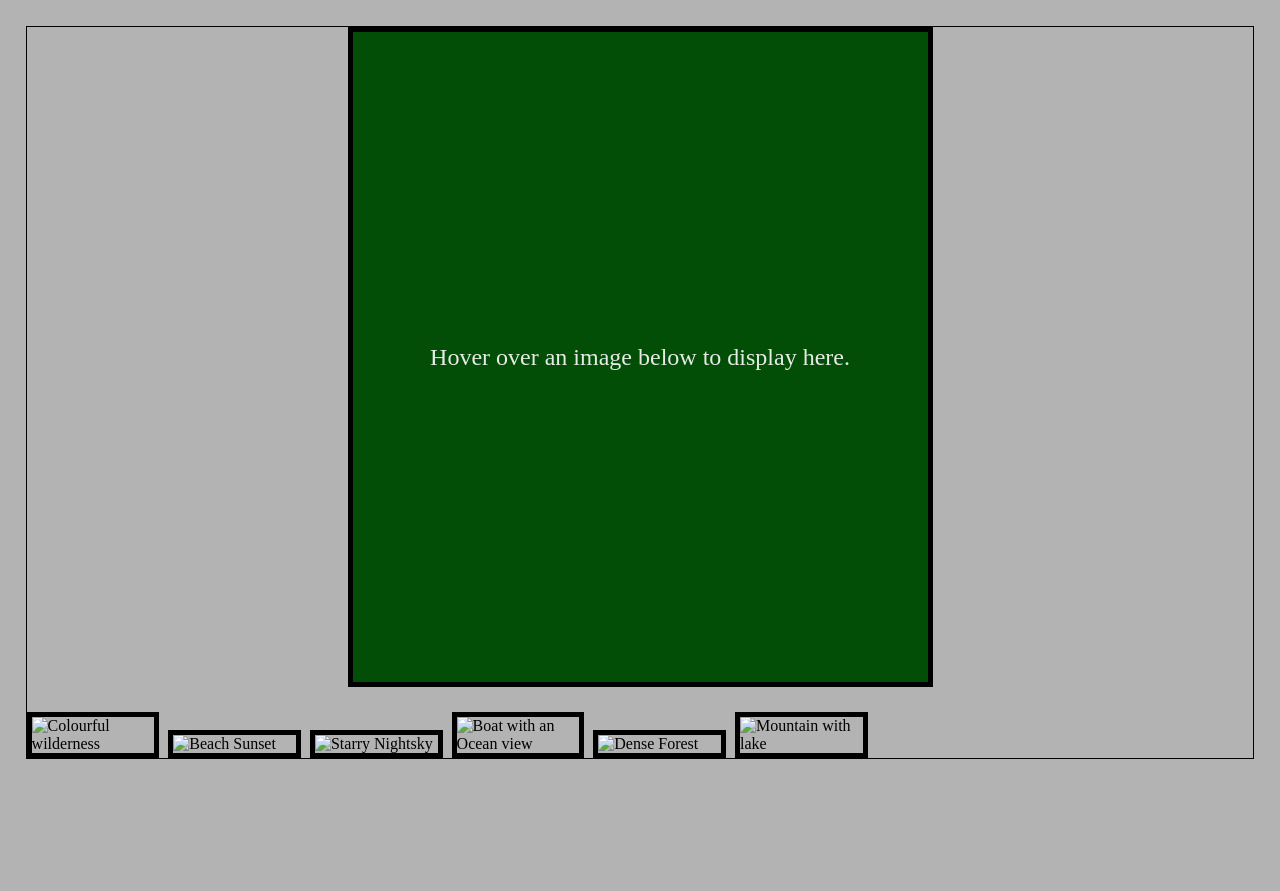
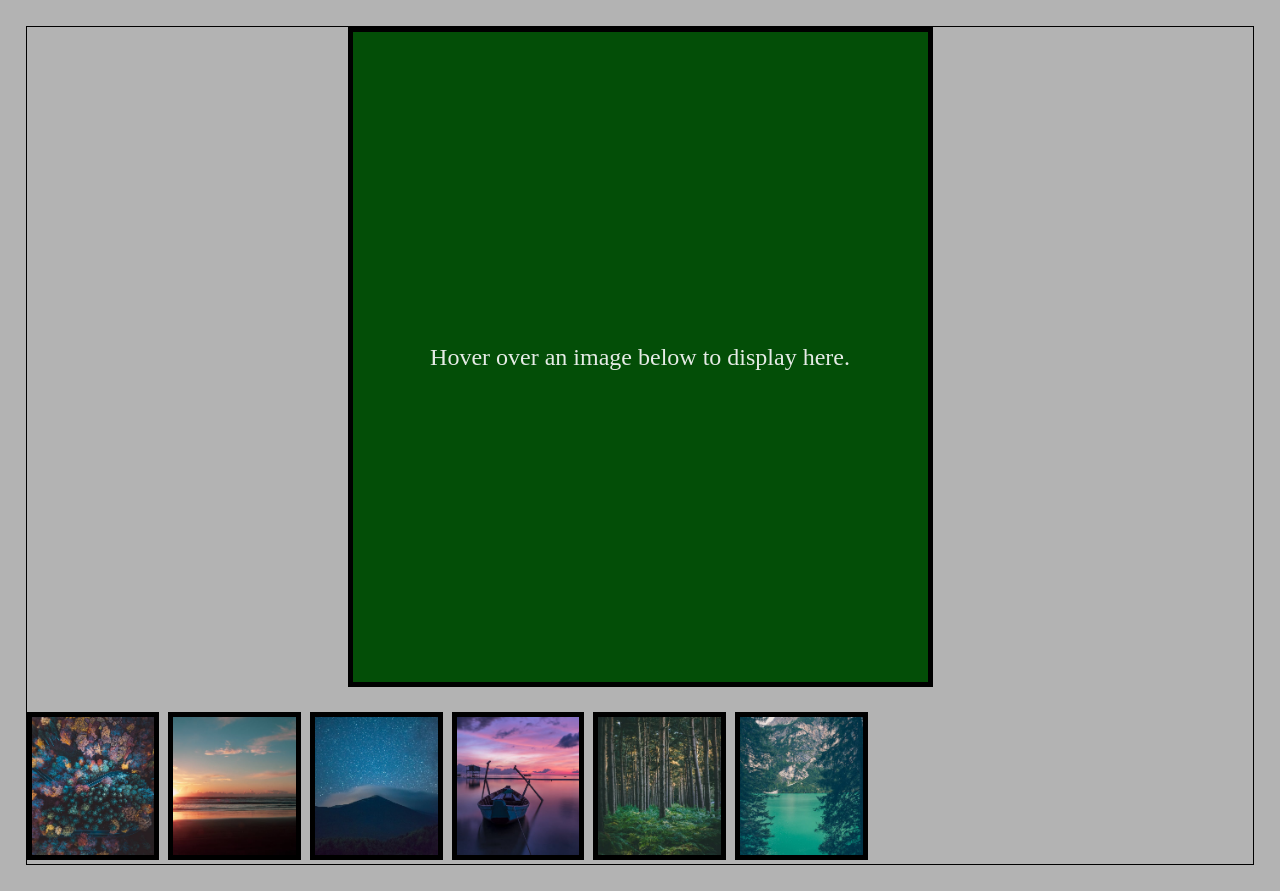
Before and after one commit to UnknownUser130/Photo-Gallery, a plain HTML site: page Photo Gallery/dist/index.html in a window 1280 px wide. Before the commit the page ends 800 px from the top, so only its background shows below. Drawn offline with Linux system fonts and the light colour scheme.

Commit message:
Add files via upload

```diff
--- a/Photo Gallery/dist/index.html
+++ b/Photo Gallery/dist/index.html
@@ -14,16 +14,16 @@
 		Hover over an image below to display here.
 	</div>
 
-	<img class = "preview" alt = "Colourful wilderness" src = "colourful_wilderness.jpg" onfocus="addTabFocus()" onmouseover = "upDate(this)" onblur="" onmouseout = "unDo()"  >
+	<img class = "preview" alt = "Colourful wilderness" src = "src\colourful_wilderness.jpg" onfocus="addTabFocus()" onmouseover = "upDate(this)" onblur="" onmouseout = "unDo()"  >
 
-	<img class = "preview" alt = "Beach Sunset" src = "sunset.jpg" onmouseover = "upDate(this)" onmouseout = "unDo()" onfocus="addTabFocus()" onblur="">
+	<img class = "preview" alt = "Beach Sunset" src = "src\sunset.jpg" onmouseover = "upDate(this)" onmouseout = "unDo()" onfocus="addTabFocus()" onblur="">
 
-	<img class = "preview" alt = "Starry Nightsky" src = "starry_sky.jpg" onmouseover = "upDate(this)" onmouseout = "unDo()" onfocus="addTabFocus()" onblur="">
+	<img class = "preview" alt = "Starry Nightsky" src = "src\starry_sky.jpg" onmouseover = "upDate(this)" onmouseout = "unDo()" onfocus="addTabFocus()" onblur="">
 
-	<img class = "preview" alt = "Boat with an Ocean view" src = "grassland.jpg" onmouseover = "upDate(this)" onmouseout = "unDo()" onfocus="addTabFocus()" onblur="">
+	<img class = "preview" alt = "Boat with an Ocean view" src = "src\grassland.jpg" onmouseover = "upDate(this)" onmouseout = "unDo()" onfocus="addTabFocus()" onblur="">
 
-	<img class = "preview" alt = "Dense Forest" src = "forest.jpg" onmouseover = "upDate(this)" onmouseout = "unDo()" onfocus="addTabFocus()" onblur="">
+	<img class = "preview" alt = "Dense Forest" src = "src\forest.jpg" onmouseover = "upDate(this)" onmouseout = "unDo()" onfocus="addTabFocus()" onblur="">
 
-	<img class = "preview" src = "mountain.jpg" alt = "Mountain with lake" onmouseover = "upDate(this)" onmouseout = "unDo()" onfocus="addTabFocus()" onblur="">
+	<img class = "preview" src = "src\mountain.jpg" alt = "Mountain with lake" onmouseover = "upDate(this)" onmouseout = "unDo()" onfocus="addTabFocus()" onblur="">
 
 </html>
```
Also changed, not shown: Photo Gallery/dist/src/colourful_wilderness.jpg (added), Photo Gallery/dist/src/forest.jpg (added), Photo Gallery/dist/src/grassland.jpg (added), Photo Gallery/dist/src/mountain.jpg (added), Photo Gallery/dist/src/starry_sky.jpg (added), Photo Gallery/dist/src/sunset.jpg (added), 1 other file.
